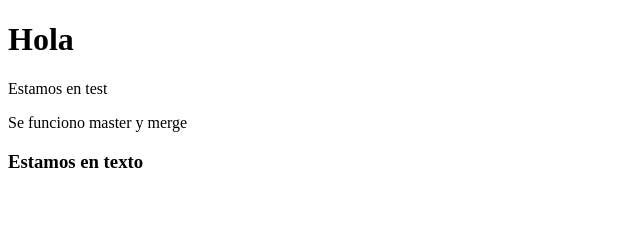
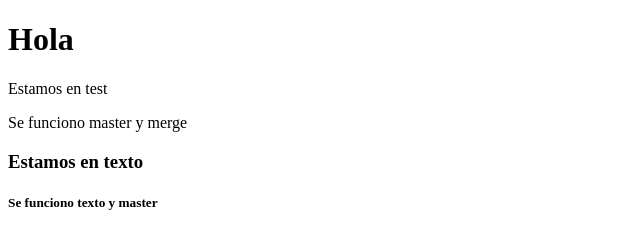
Before and after one commit to PacoMedinaMz/gitE1, a plain HTML site: page index.html in a window 1280 px wide. Shown: the whole page, without its empty margins (0-640 px from the left). Drawn offline with Linux system fonts and the light colour scheme.

Commit message:
fin de ramas y fusiones

```diff
--- a/index.html
+++ b/index.html
@@ -10,5 +10,6 @@
     <p>Estamos en test</p>
     <p>Se funciono master y merge</p>
     <h3>Estamos en texto</h3>
+    <h5>Se funciono texto y master</h5>
 </body>
 </html>
```
